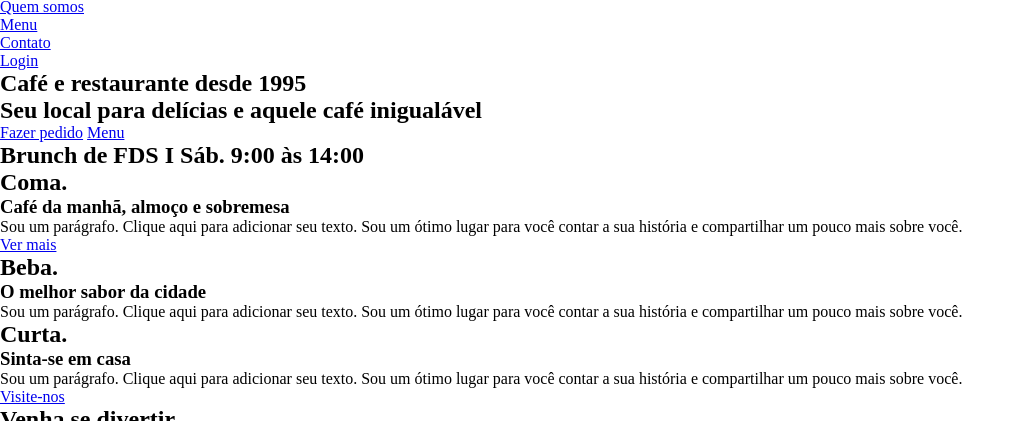
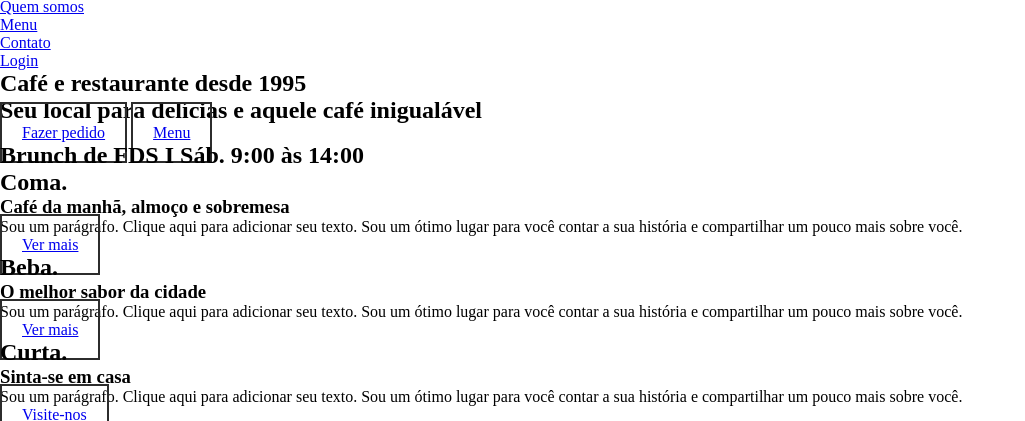
Before and after one commit to lndsilva/projetoCafe-WEB, a plain HTML site: page index.html in a window 1280 px wide. Shown: the part 512-933 px from the top of the page, without its empty margins (0-1025 px from the left). Drawn offline with Linux system fonts and the light colour scheme.

Commit message:
projeto web café

```diff
--- a/css/estilo.css
+++ b/css/estilo.css
@@ -4,3 +4,18 @@
     box-sizing: border-box;
 
 }
+
+.btn {
+    padding-top: 20px;
+    padding-bottom: 20px;
+    padding-left: 20px;
+    padding-right: 20px;
+    margin-top: 5px;
+    margin-bottom: 5px;
+    border: 2px solid #2c2c2c;
+
+}
+
+.btn:hover {
+    background-color: aqua;
+}
--- a/index.html
+++ b/index.html
@@ -26,8 +26,8 @@
         <section class="conteudo">
             <h1>Café e restaurante desde 1995</h1>
             <h2>Seu local para delícias e aquele café inigualável</h2>
-            <a href="#">Fazer pedido</a>
-            <a href="#">Menu</a>
+            <a class="btn" href="#">Fazer pedido</a>
+            <a class="btn" href="#">Menu</a>
         </section>
         <section class="ofertas">
             <h2>Brunch de FDS I Sáb. 9:00 às 14:00</h2>
@@ -37,19 +37,21 @@
             <h3>Café da manhã, almoço e sobremesa</h3>
             <p>Sou um parágrafo. Clique aqui para adicionar seu texto. Sou um ótimo lugar para você contar a sua
                 história e compartilhar um pouco mais sobre você.</p>
-            <a href="#">Ver mais</a>
+            <a class="btn" href="#">Ver mais</a>
         </section>
         <section class="beber">
             <h2>Beba.</h2>
             <h3>O melhor sabor da cidade</h3>
             <p>Sou um parágrafo. Clique aqui para adicionar seu texto. Sou um ótimo lugar para você contar a sua
                 história e compartilhar um pouco mais sobre você.</p>
+            <a class="btn" href="#">Ver mais</a>
         </section>
         <section class="curta">
             <h2>Curta.</h2>
             <h3>Sinta-se em casa</h3>
-            <p>Sou um parágrafo. Clique aqui para adicionar seu texto. Sou um ótimo lugar para você contar a sua história e compartilhar um pouco mais sobre você.</p>
-            <a href="#">Visite-nos</a>
+            <p>Sou um parágrafo. Clique aqui para adicionar seu texto. Sou um ótimo lugar para você contar a sua
+                história e compartilhar um pouco mais sobre você.</p>
+            <a class="btn" href="#">Visite-nos</a>
         </section>
         <section class="contato">
             <h2>Venha se divertir</h2>
@@ -62,7 +64,7 @@
     <footer class="rodape">
         <h2>Fale conosco</h2>
 
-        <input type="email"/><a href="#">Enviar</a>
+        <input type="email" /><a class="btn" href="#">Enviar</a>
     </footer>
 </body>
 
```
